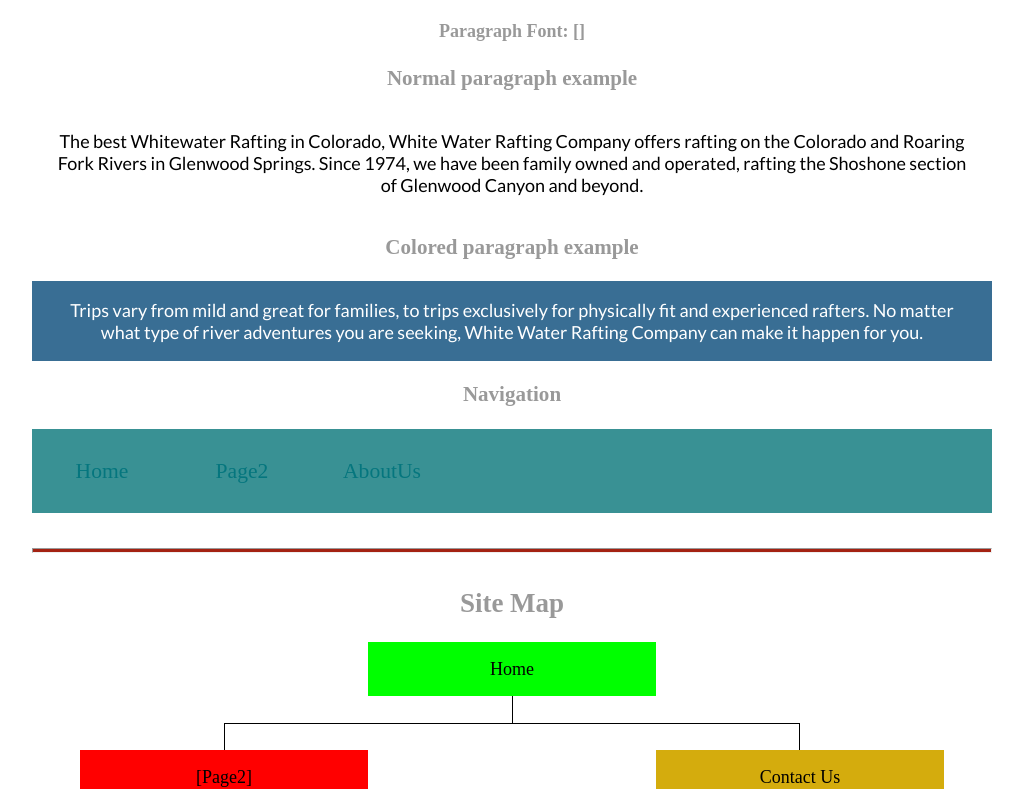
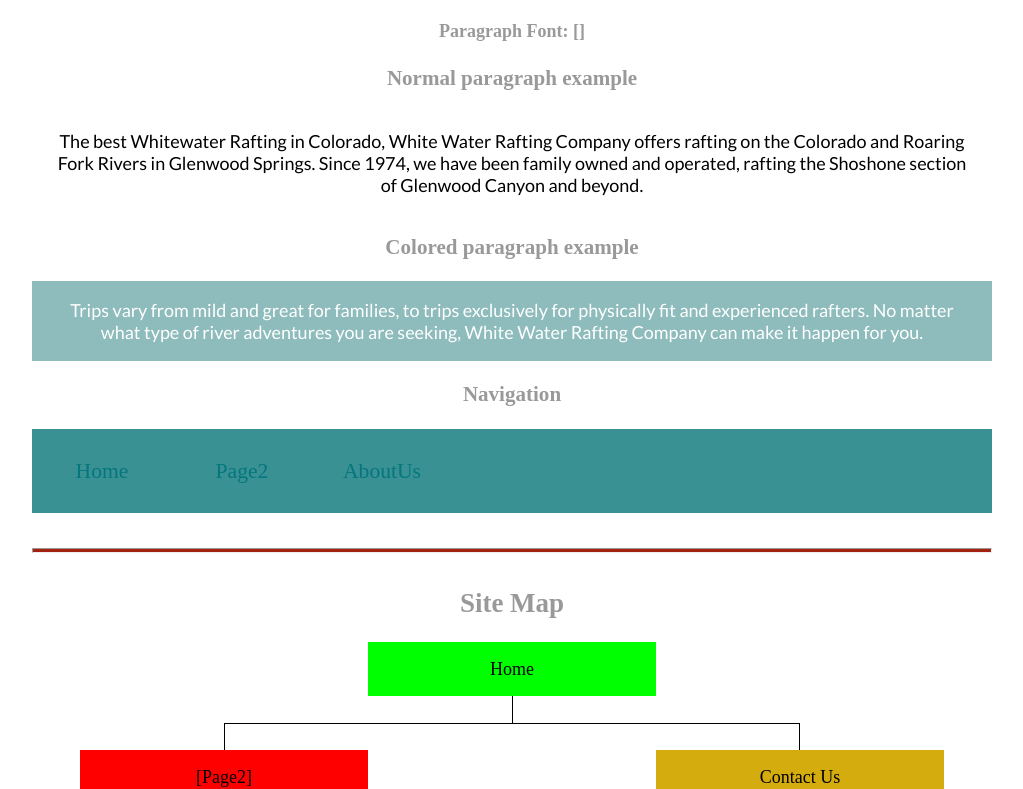
Before and after one commit to jackmail60/wwr, a plain HTML site: page wwr/site-plan-rafting.html in a window 1280 px wide. Shown: the part 1551-2340 px from the top of the page, without its empty margins (128-1151 px from the left). Drawn offline with Linux system fonts and the light colour scheme; a web font is replaced by a local one.

Commit message:
update cssexample.html

```diff
--- a/wwr/styles/site-plan-rafting.css
+++ b/wwr/styles/site-plan-rafting.css
@@ -20,7 +20,7 @@ Fonts are separated by a & */
   --headline-color-on-color: white; /* headlines on a colored background */
   --paragraph-color-on-white: #396E94; /* paragraph text on a white background */
   --paragraph-color-on-color: white; /* paragraph text on a colored background */
-  --paragraph-background-color: #396E94  ;
+  --paragraph-background-color: #02686871  ;
   --nav-link-color: #05767e;
   --nav-background-color: #399194;
   --nav-hover-link-color: white;
```
